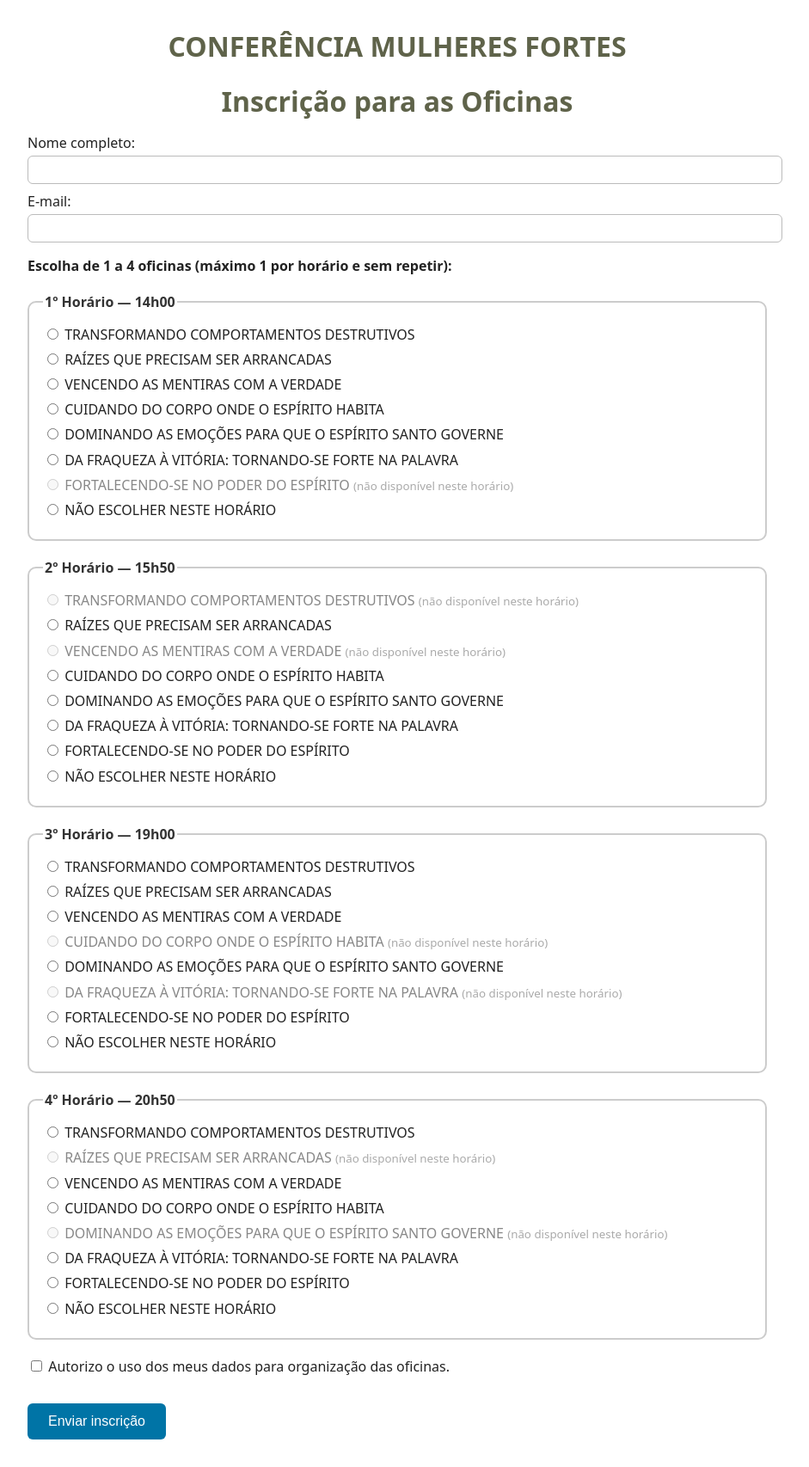
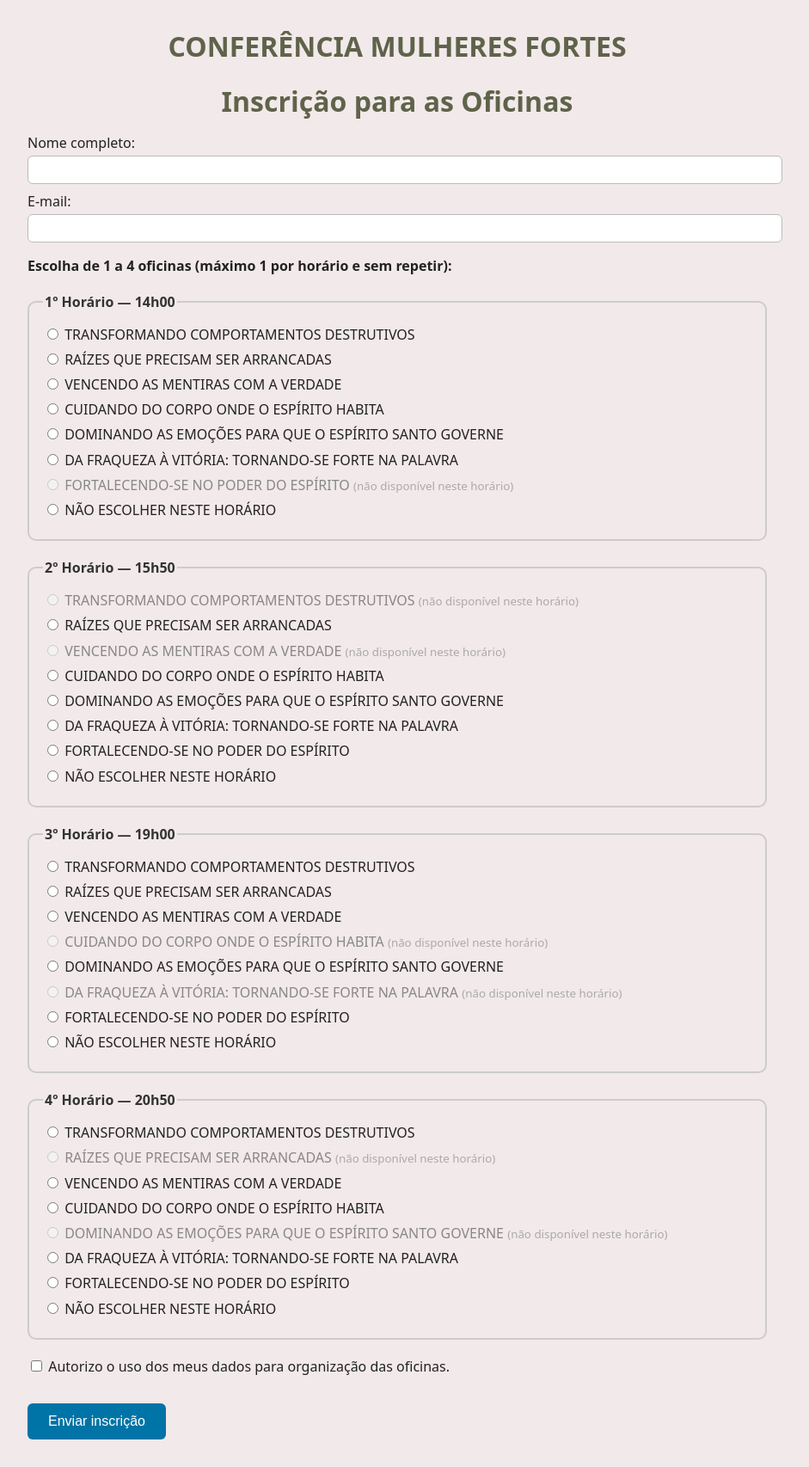
Before and after one commit to comercial-ediomare/oficinas-salgueiro, a Flask app: page / in a window 1280 px wide. Shown: the whole page at 86% size, without its empty margins (178-1119 px from the left). Run offline with Flask 3, Linux system fonts and the light colour scheme; data comes from the database, SQL or seed files in the repository; data that the repository does not hold is empty.

Commit message:
Update index.html

```diff
--- a/templates/index.html
+++ b/templates/index.html
@@ -5,7 +5,7 @@
   <title>Inscrição nas Oficinas</title>
   <meta name="viewport" content="width=device-width, initial-scale=1">
   <style>
-    body { font-family: system-ui, -apple-system, Segoe UI, Roboto, Arial; margin: 2rem auto; max-width: 860px; color: #222; padding: 0 1rem; }
+    body { font-family: system-ui, -apple-system, Segoe UI, Roboto, Arial; margin: 2rem auto; max-width: 860px; color: #222; padding: 0 1rem; background-color: #f2e9ea; }
     h1 { text-align: center; margin-bottom: 1rem; color: #5f634a; }
     form { margin-top: 1rem; }
     fieldset.slot { margin: 1.25em 0; padding: 1em; border: 2px solid #ccc; border-radius: 10px; }
```
